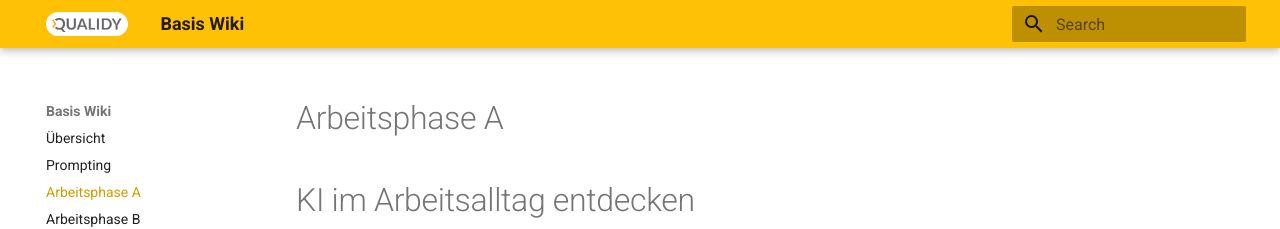
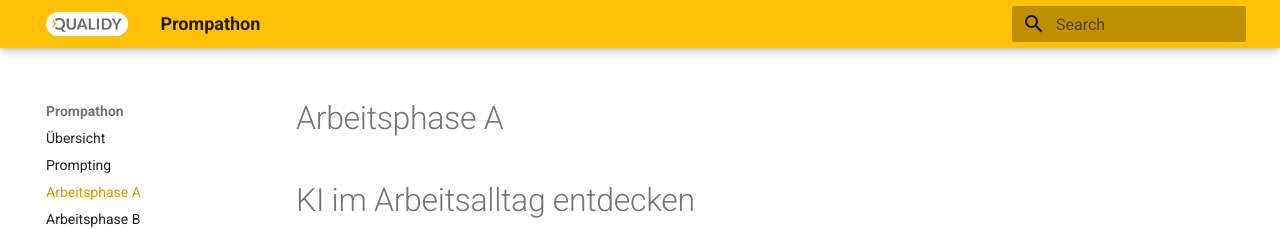
Before and after one commit to Qualidy/wiki-promtathon, an MkDocs documentation site: the page built from docs/content/A.md, in a window 1280 px wide. Shown: the top 229 px of the page. Built offline with MkDocs 1.6.1 and Material for MkDocs 9.7.7, drawn with Linux system fonts in a browser that asks for light colours.

Commit message:
Überschrift angepasst

```diff
--- a/mkdocs.yml
+++ b/mkdocs.yml
@@ -1,4 +1,4 @@
-site_name: Basis Wiki
+site_name: Prompathon
 
 nav:
   - Übersicht: index.md
```
Also changed, not shown: docs/index.md (+4 -0 lines).
